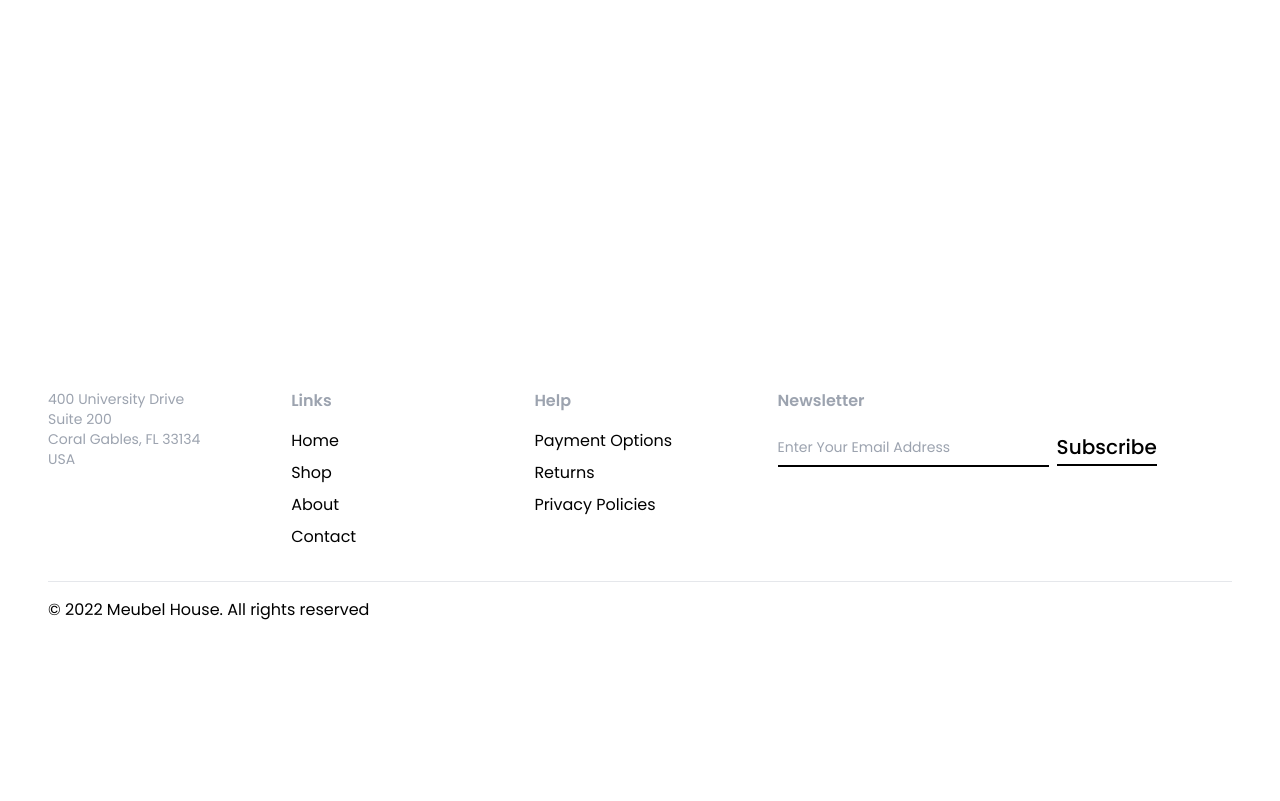
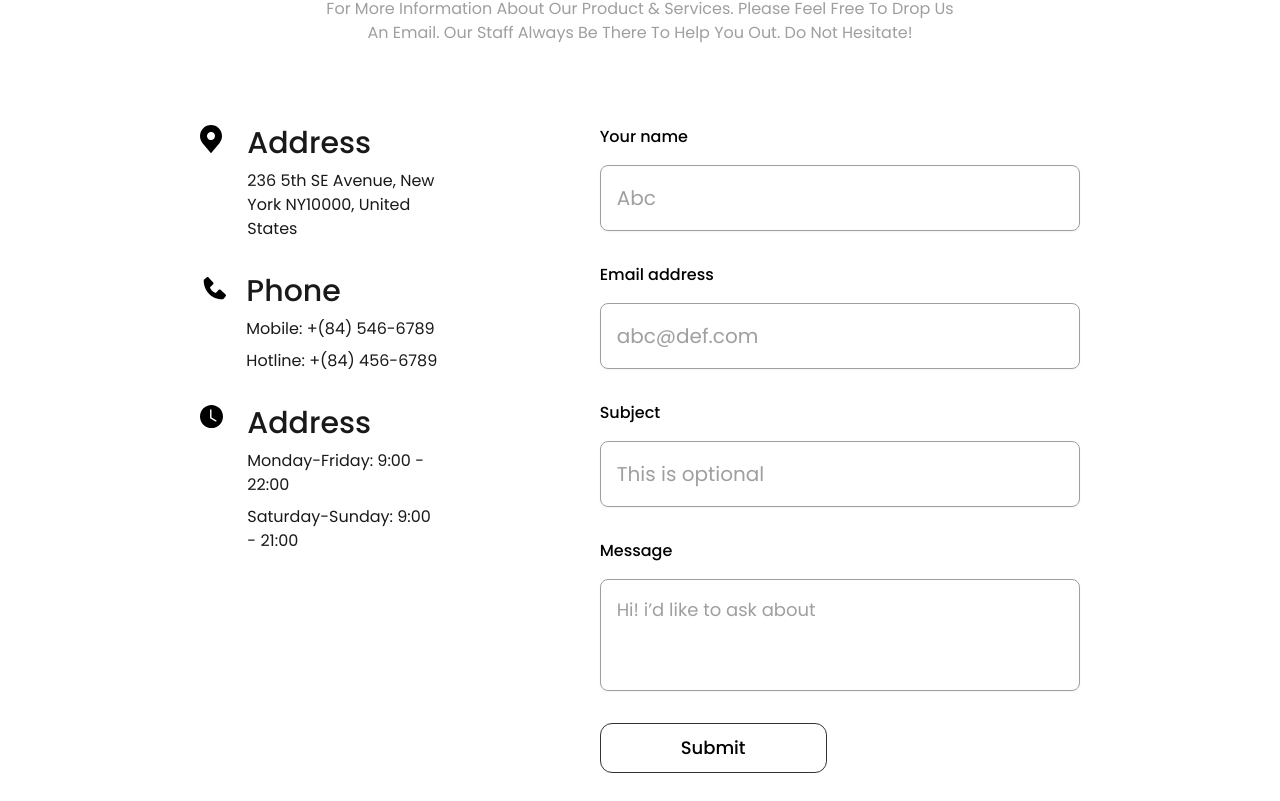
Before and after one commit to mrehanamjad/ui-ux_hackathon_giaic, a Next.js app: page /contact in a window 1280 px wide. Before the commit this address had no page. Shown: the part 559-1360 px from the top of the page. Before the commit the page ends 1229 px from the top, so only its background shows below. Built offline with nearby package versions, Linux system fonts and the light colour scheme.

Commit message:
contact page completed successfully

```diff
--- /dev/null
+++ b/src/app/contact/page.tsx
@@ -0,0 +1,109 @@
+import Container from "@/components/Container";
+import DeliveryServices from "@/components/DeliveryServices";
+import PageHero from "@/components/PageHero";
+import { Button } from "@/components/ui/button";
+import { Input } from "@/components/ui/input";
+import { Textarea } from "@/components/ui/textarea";
+import { MapPin } from "lucide-react";
+import React from "react";
+
+function ContactPage() {
+  return (
+    <div className="w-full">
+      <PageHero name="Contact" />
+      <Container className="px-4 my-10">
+        <div className="text-center max-w-[40rem] mx-auto my-20">
+          <h1 className="text-4xl font-semibold mb-4">Get In Touch With Us</h1>
+          <p className="text-[#9F9F9F]">
+            For More Information About Our Product & Services. Please Feel Free
+            To Drop Us An Email. Our Staff Always Be There To Help You Out. Do
+            Not Hesitate!
+          </p>
+        </div>
+        <div className="max-w-6xl mx-auto flex justify-evenly gap-6 my-20">
+          <div className="space-y-8">
+            <div className="flex justify-between gap-6">
+              <span>
+                <svg
+                  width="22"
+                  height="29"
+                  viewBox="0 0 22 29"
+                  fill="none"
+                  xmlns="http://www.w3.org/2000/svg"
+                >
+                  <path
+                    d="M11 0C8.08369 0.00346197 5.28779 1.17074 3.22564 3.24579C1.16348 5.32083 0.00345217 8.1342 1.17029e-05 11.0688C-0.00348119 13.4669 0.774992 15.7999 2.21601 17.71C2.21601 17.71 2.51601 18.1075 2.56501 18.1648L11 28.175L19.439 18.1598C19.483 18.1065 19.784 17.71 19.784 17.71L19.785 17.707C21.2253 15.7977 22.0034 13.4658 22 11.0688C21.9966 8.1342 20.8365 5.32083 18.7744 3.24579C16.7122 1.17074 13.9163 0.00346197 11 0ZM11 15.0938C10.2089 15.0938 9.43553 14.8577 8.77773 14.4154C8.11993 13.9731 7.60724 13.3445 7.30449 12.6091C7.00174 11.8736 6.92253 11.0643 7.07687 10.2835C7.23121 9.50274 7.61217 8.78555 8.17158 8.22264C8.73099 7.65974 9.44373 7.27639 10.2197 7.12109C10.9956 6.96578 11.7998 7.04549 12.5307 7.35013C13.2616 7.65478 13.8864 8.17067 14.3259 8.83258C14.7654 9.49449 15 10.2727 15 11.0688C14.9987 12.1358 14.5768 13.1588 13.827 13.9134C13.0771 14.6679 12.0605 15.0924 11 15.0938Z"
+                    fill="black"
+                  />
+                </svg>
+              </span>
+              <span className=" max-w-48 text-black/90 space-y-2">
+                <h3 className="font-medium text-3xl">Address</h3>
+                <p>236 5th SE Avenue, New York NY10000, United States</p>
+              </span>
+            </div>
+            <div className="flex gap-4">
+              <span>
+                <svg
+                  width="30"
+                  height="30"
+                  viewBox="0 0 30 30"
+                  fill="none"
+                  xmlns="http://www.w3.org/2000/svg"
+                >
+                  <path
+                    d="M25.6091 21.425L20.5279 16.805C20.2877 16.5867 19.972 16.4703 19.6476 16.4803C19.3232 16.4903 19.0154 16.626 18.7891 16.8587L15.7979 19.935C15.0779 19.7975 13.6304 19.3462 12.1404 17.86C10.6504 16.3687 10.1991 14.9175 10.0654 14.2025L13.1391 11.21C13.3721 10.9839 13.508 10.676 13.5181 10.3515C13.5281 10.027 13.4115 9.71129 13.1929 9.47124L8.5741 4.39124C8.35541 4.15044 8.05145 4.00437 7.72679 3.98407C7.40214 3.96376 7.08235 4.07082 6.83535 4.28249L4.12285 6.60874C3.90674 6.82564 3.77775 7.11431 3.76035 7.41999C3.7416 7.73249 3.3841 15.135 9.1241 20.8775C14.1316 25.8837 20.4041 26.25 22.1316 26.25C22.3841 26.25 22.5391 26.2425 22.5804 26.24C22.886 26.2229 23.1745 26.0933 23.3904 25.8762L25.7154 23.1625C25.9279 22.9163 26.0357 22.5968 26.0159 22.2721C25.996 21.9475 25.85 21.6435 25.6091 21.425Z"
+                    fill="black"
+                  />
+                </svg>
+              </span>
+              <span className=" max-w-48 text-black/90 space-y-2">
+                <h3 className="font-medium text-3xl">Phone</h3>
+                <p>Mobile: +(84) 546-6789</p>
+                <p>Hotline: +(84) 456-6789</p>
+              </span>
+            </div>
+            <div className="flex justify-between gap-6">
+              <span id="clock-icon">
+                <svg
+                  width="23"
+                  height="23"
+                  viewBox="0 0 23 23"
+                  fill="none"
+                  xmlns="http://www.w3.org/2000/svg"
+                >
+                  <g clip-path="url(#clip0_63_247)">
+                    <path
+                      d="M23 11.5C23 14.55 21.7884 17.4751 19.6317 19.6317C17.4751 21.7884 14.55 23 11.5 23C8.45001 23 5.52494 21.7884 3.36827 19.6317C1.2116 17.4751 0 14.55 0 11.5C0 8.45001 1.2116 5.52494 3.36827 3.36827C5.52494 1.2116 8.45001 0 11.5 0C14.55 0 17.4751 1.2116 19.6317 3.36827C21.7884 5.52494 23 8.45001 23 11.5ZM11.5 5.03125C11.5 4.84063 11.4243 4.65781 11.2895 4.52302C11.1547 4.38823 10.9719 4.3125 10.7812 4.3125C10.5906 4.3125 10.4078 4.38823 10.273 4.52302C10.1382 4.65781 10.0625 4.84063 10.0625 5.03125V12.9375C10.0625 13.0642 10.0961 13.1886 10.1597 13.2982C10.2233 13.4077 10.3147 13.4985 10.4247 13.5614L15.456 16.4364C15.6211 16.5256 15.8146 16.5467 15.995 16.4952C16.1755 16.4437 16.3287 16.3236 16.4218 16.1607C16.5149 15.9977 16.5406 15.8048 16.4933 15.6232C16.4461 15.4415 16.3297 15.2856 16.169 15.1886L11.5 12.5206V5.03125Z"
+                      fill="black"
+                    />
+                  </g>
+                  <defs>
+                    <clipPath id="clip0_63_247">
+                      <rect width="23" height="23" fill="white" />
+                    </clipPath>
+                  </defs>
+                </svg>
+              </span>
+              <span className=" max-w-48 text-black/90 space-y-2">
+                <h3 className="font-medium text-3xl">Address</h3>
+                <p>Monday-Friday: 9:00 - 22:00</p>
+                <p>Saturday-Sunday: 9:00 - 21:00</p>
+              </span>
+            </div>
+          </div>
+          <div className="space-y-8">
+            <Input label="Your name" placeholder="Abc" className="w-[30rem] py-8 px-4 placeholder:text-[#9F9F9F]" />
+            <Input label="Email address" placeholder="abc@def.com" className="w-[30rem] py-8 px-4 placeholder:text-[#9F9F9F]"/>
+            <Input label="Subject" placeholder="This is optional" className="w-[30rem] py-8 px-4 placeholder:text-[#9F9F9F]"/>
+            <Textarea label="Message" placeholder="Hi! i’d like to ask about" className="w-[30rem] h-28 py-4 px-4 placeholder:text-[#9F9F9F]"/>
+            <Button variant={'fBtn2'} size={'f2'} className="px-20">Submit</Button>
+          </div>
+        </div>
+      </Container>
+      <DeliveryServices />
+    </div>
+  );
+}
+
+export default ContactPage;
--- a/src/components/Header.tsx
+++ b/src/components/Header.tsx
@@ -47,7 +47,7 @@ const Header = () => {
       </div>
       {/* Right-side Icons */}
       <div className="flex items-center ml-auto md:mr-4 w-[15.125rem] justify-between p-2">
-      <span id="user" className="cursor-pointer">
+      <Link href={'/my-account'} id="user" className="cursor-pointer">
           <svg
             width="28"
             height="28"
@@ -60,7 +60,7 @@ const Header = () => {
               fill="black"
             />
           </svg>
-        </span>
+        </Link>
         <span id="search" className="cursor-pointer py-1">
           <svg
             width="28"
--- a/src/components/ui/input.tsx
+++ b/src/components/ui/input.tsx
@@ -5,10 +5,10 @@ interface InputProps extends React.InputHTMLAttributes<HTMLInputElement> {
   label?: string;
 }
 
-const id = Date.now() + "";
 
 const Input = React.forwardRef<HTMLInputElement, InputProps>(
   ({ className, label, type = "text", ...props }, ref) => {
+    const id = Date.now() + Math.random() + "";
     return (
       <div>
         {label && (
@@ -20,7 +20,7 @@ const Input = React.forwardRef<HTMLInputElement, InputProps>(
           id={id}
           type={type}
           className={cn(
-            "flex h-14 w-[24rem] rounded-sm mt-4 border border-input bg-transparent px-3 py-1 text-base shadow-sm transition-colors file:border-0 file:bg-transparent file:text-sm file:font-medium file:text-foreground placeholder:text-muted-foreground focus-visible:outline-none focus-visible:ring-1 focus-visible:ring-ring disabled:cursor-not-allowed disabled:opacity-50 md:text-xl",
+            "flex h-14 w-[24rem] rounded-lg mt-4 border  border-[#9F9F9F] bg-transparent px-3 py-1 text-base shadow-sm transition-colors file:border-0 file:bg-transparent file:text-sm file:font-medium file:text-foreground placeholder:text-muted-foreground focus-visible:outline-none focus-visible:ring-1 focus-visible:ring-ring disabled:cursor-not-allowed disabled:opacity-50 md:text-xl",
             className
           )}
           ref={ref}
--- /dev/null
+++ b/src/components/ui/textarea.tsx
@@ -0,0 +1,38 @@
+import * as React from "react";
+import { cn } from "@/lib/utils";
+
+interface TextareaProps extends React.TextareaHTMLAttributes<HTMLTextAreaElement> {
+  label?: string;
+}
+
+const Textarea = React.forwardRef<HTMLTextAreaElement, TextareaProps>(
+  ({ label, className, id, ...props }, ref) => {
+    const uniqueId = id || React.useId();
+
+    return (
+      <div>
+        {label && (
+          <label
+            htmlFor={uniqueId}
+            className="block text-black text-base font-medium"
+          >
+            {label}
+          </label>
+        )}
+        <textarea
+          id={uniqueId}
+          className={cn(
+            "flex min-h-20 w-[24rem] mt-4 rounded-lg border resize-none border-[#9F9F9F] bg-transparent px-3 py-2 text-base shadow-sm placeholder:text-muted-foreground focus-visible:outline-none focus-visible:ring-1 focus-visible:ring-ring disabled:cursor-not-allowed disabled:opacity-50 md:text-lg",
+            className
+          )}
+          ref={ref}
+          {...props}
+        />
+      </div>
+    );
+  }
+);
+
+Textarea.displayName = "Textarea";
+
+export { Textarea };
```
